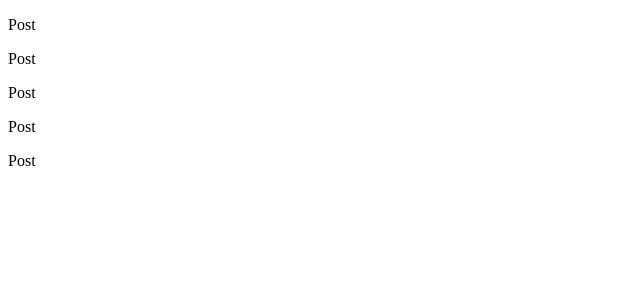
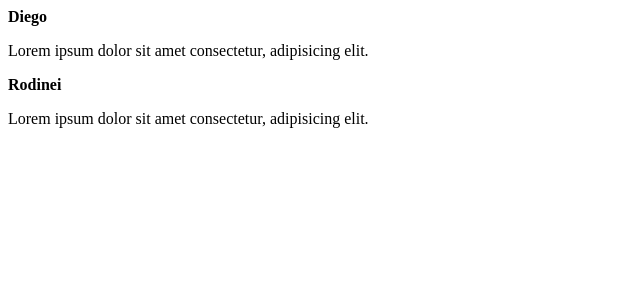
Before and after one commit to Diegodkid/fundamentos-react, a React (Vite) app: page / in a window 1280 px wide. Shown: the top 300 px of the page, without its empty margins (0-640 px from the left). Built offline with nearby package versions, Linux system fonts and the light colour scheme.

Commit message:
properties

```diff
--- a/src/App.jsx
+++ b/src/App.jsx
@@ -4,11 +4,14 @@
 function App() {
   return (
     <div>
-      <Post />
-      <Post />
-      <Post />
-      <Post />
-      <Post />
+      <Post
+        author='Diego'
+        content='Lorem ipsum dolor sit amet consectetur, adipisicing elit.'
+      />
+      <Post
+        author='Rodinei'
+        content='Lorem ipsum dolor sit amet consectetur, adipisicing elit.'
+      />
     </div>
   )
 }
--- a/src/Post.jsx
+++ b/src/Post.jsx
@@ -1,3 +1,8 @@
-export function Post() {
-  return <p>Post</p>
+export function Post(props) {
+  return (
+    <div>
+      <strong>{props.author}</strong>
+      <p>{props.content}</p>
+    </div>
+  )
 }
```
